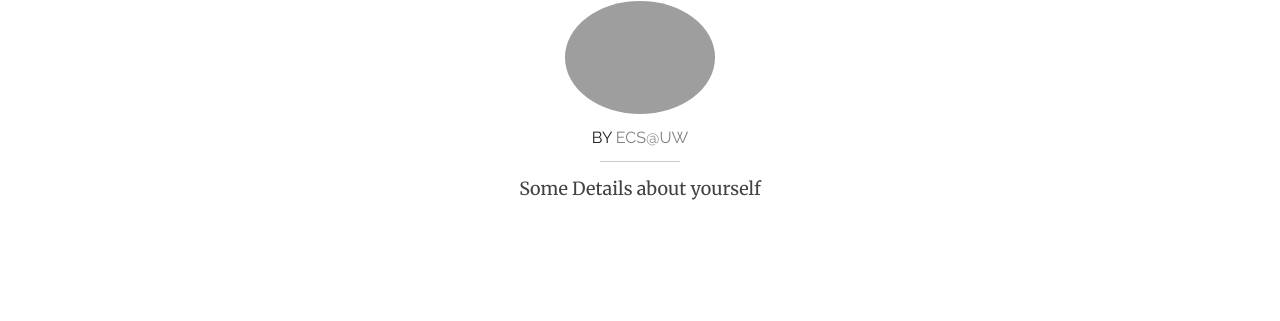
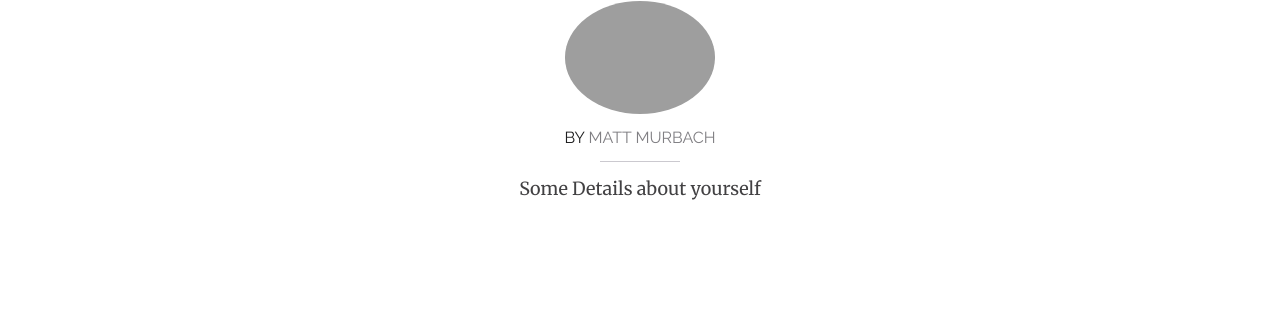
Before and after one commit to ECSatUW/ecsatuw.github.io, a Jekyll site: the page built from _posts/2017-10-20-ecs-student-membership.md, in a window 1280 px wide and 900 px high, scrolled down 1774 px. Shown: the part 132-453 px from the top of the window. Built offline with Jekyll 4.4.1, drawn with Linux system fonts in a browser that asks for light colours.

Commit message:
add custom post author field

```diff
--- a/_includes/signoff.html
+++ b/_includes/signoff.html
@@ -1,7 +1,7 @@
 <div class="post-author text-center">
 	<img src="{{site.url}}/images/{{ site.author.picture }}" alt="{{ site.author.name }}'s photo" itemprop="image" class="post-avatar img-circle img-responsive" />
 	<h4 class="bordered-bottom vcard author" itemprop="author" itemscope itemtype="http://schema.org/Person">
-		By <span itemprop="name" class="fn"><a href="{{ site.url }}/about" title="About {{ site.author.name }}" itemprop="url">{{ site.author.name }}</a></span>
+		By <span itemprop="name" class="fn"><a href="{{ site.url }}/about" title="About {{ site.author.name }}" itemprop="url">{{ page.author }}</a></span>
 	</h4>
 	<p>{{ site.author.description }}</p>
 </div>
--- a/_posts/2017-10-20-ecs-student-membership.md
+++ b/_posts/2017-10-20-ecs-student-membership.md
@@ -2,6 +2,7 @@
 layout: post
 title: "Becoming an ECS Student Member"
 description: "Learn how to register as an ECS student member!"
+author: Matt Murbach
 category: Introduction
 tags: [intro, membership, tutorial]
 modified: 2017-10-20
```
